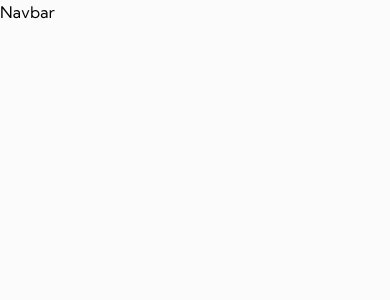
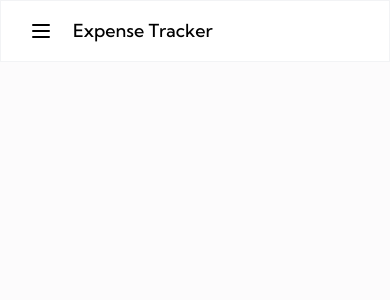
Before and after one commit to giacomopirani/expense-tracker, a React (Vite) app in the folder frontend/expense-tracker/: page /dashboard in a window 390 px wide. Shown: the top 300 px of the page. Built offline with nearby package versions, Linux system fonts and the light colour scheme.

Commit message:
frontend:(navbar): start to create navbar

```diff
--- a/frontend/expense-tracker/src/components/layouts/navbar.jsx
+++ b/frontend/expense-tracker/src/components/layouts/navbar.jsx
@@ -1,5 +1,34 @@
-const Navbar = () => {
-  return <div className="text-black">Navbar</div>;
+import { useState } from "react";
+import { HiOutlineMenu, HiOutlineX } from "react-icons/hi";
+import SideMenu from "./sidemenu";
+
+const Navbar = ({ activeMenu }) => {
+  const [opendSideMenu, setOpendSideMenu] = useState(false);
+
+  return (
+    <div className="flex gap-5 bg-white border border-b border-gray-200/50 backdrop-blur-[2px] py-4 px-7 sticky top-0 z-30">
+      <button
+        className="block lg:hidden text-black"
+        onClick={() => {
+          setOpendSideMenu(!opendSideMenu);
+        }}
+      >
+        {opendSideMenu ? (
+          <HiOutlineX className="text-2xl" />
+        ) : (
+          <HiOutlineMenu className="text-2xl" />
+        )}
+      </button>
+
+      <h2 className="text-lg font-medium text-black ">Expense Tracker</h2>
+
+      {opendSideMenu && (
+        <div className="fixed top-[61px] -ml-4 bg-white">
+          <SideMenu activeMenu={activeMenu} />
+        </div>
+      )}
+    </div>
+  );
 };
 
 export default Navbar;
```
